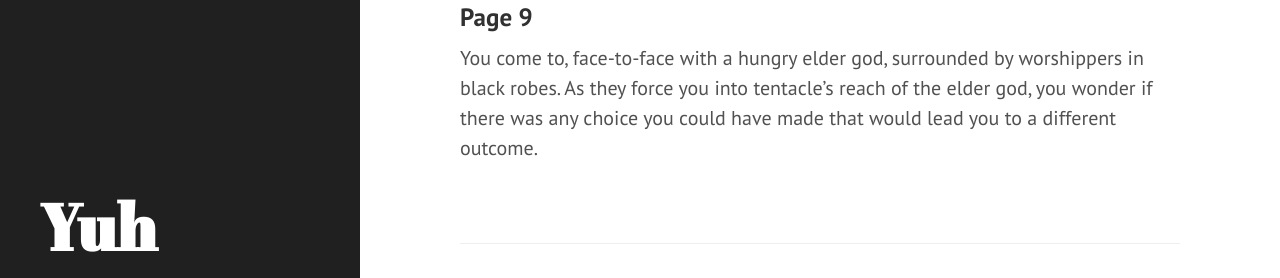
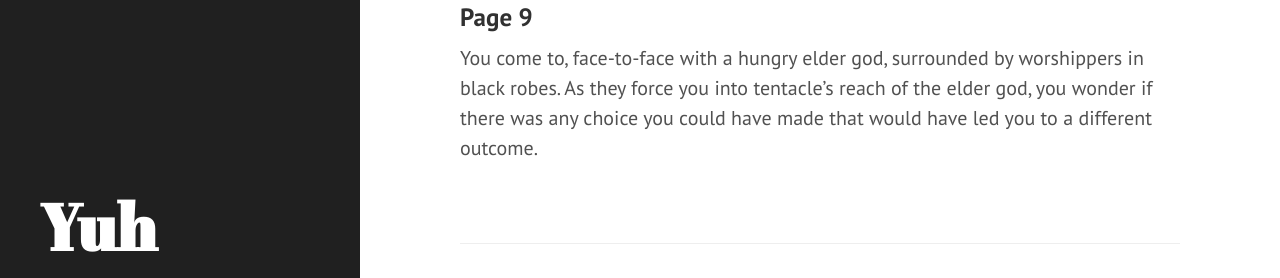
Before and after one commit to LoraV/LoraV.github.io, a Jekyll site: the page built from _posts/2019-02-16-rock-star-nobel.markdown, in a window 1280 px wide and 900 px high, scrolled down 4894 px. Shown: the part 294-572 px from the top of the window. Built offline with Jekyll 4.4.1, drawn with Linux system fonts in a browser that asks for light colours.

Commit message:
tweak tense

```diff
--- a/_posts/2019-02-16-rock-star-nobel.markdown
+++ b/_posts/2019-02-16-rock-star-nobel.markdown
@@ -142,4 +142,4 @@ If you're all, no thanks, I'd rather go back to the hotel room and drink some ye
 
 ### Page 9
 
-You come to, face-to-face with a hungry elder god, surrounded by worshippers in black robes. As they force you into tentacle's reach of the elder god, you wonder if there was any choice you could have made that would lead you to a different outcome.
+You come to, face-to-face with a hungry elder god, surrounded by worshippers in black robes. As they force you into tentacle's reach of the elder god, you wonder if there was any choice you could have made that would have led you to a different outcome.
```
